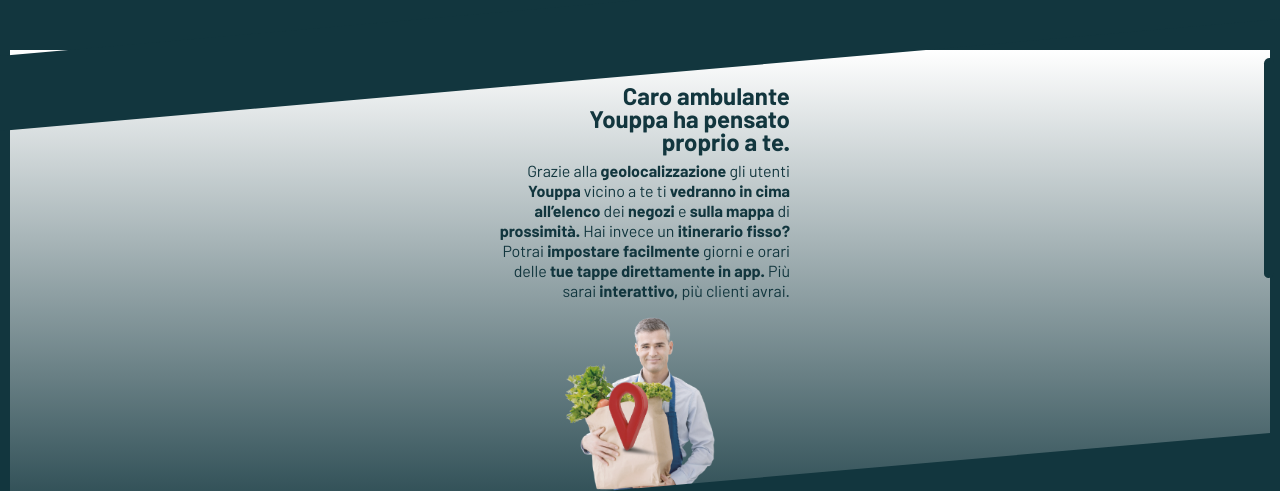
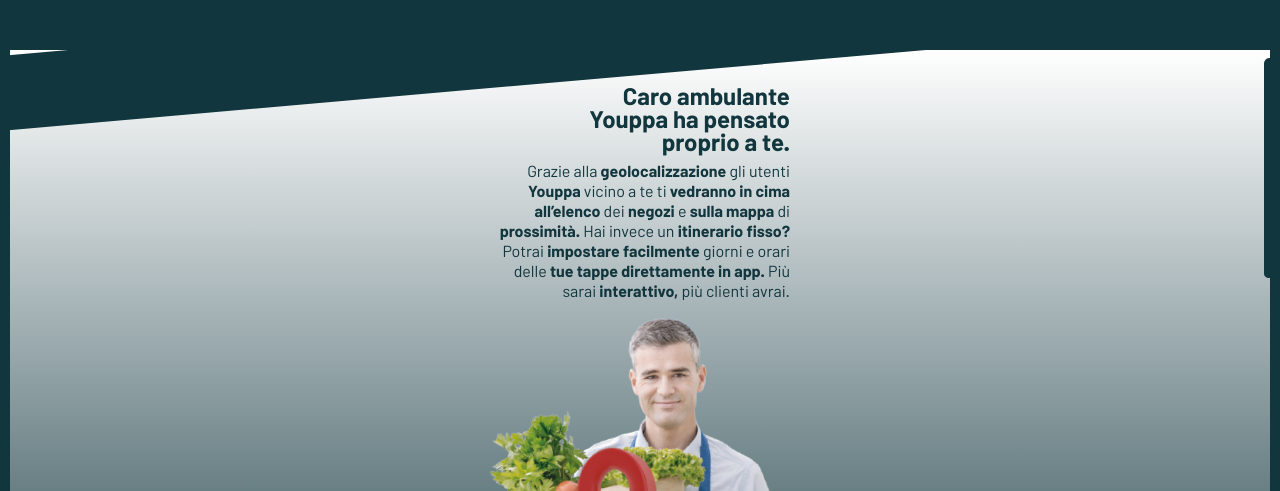
Before and after one commit to mujib25/youpamobileplus, a plain HTML site: page index.html in a window 1280 px wide. Shown: the top 491 px of the page. Drawn offline with nearby package versions, Linux system fonts and the light colour scheme; files whose address does not match are found by name.

Commit message:
img issue

```diff
--- a/assets/index.css
+++ b/assets/index.css
@@ -70,7 +70,7 @@ p{
     text-align: right;
 }
 .main-card .image img{
-    max-width: 150px;
+    max-width: 100%;
     height: auto;
 }
 .footer{
```
